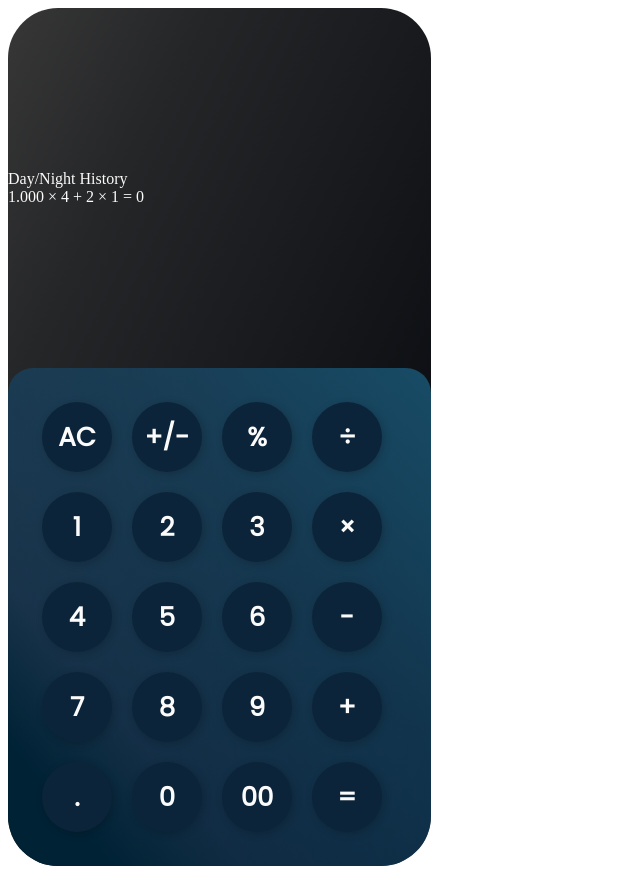
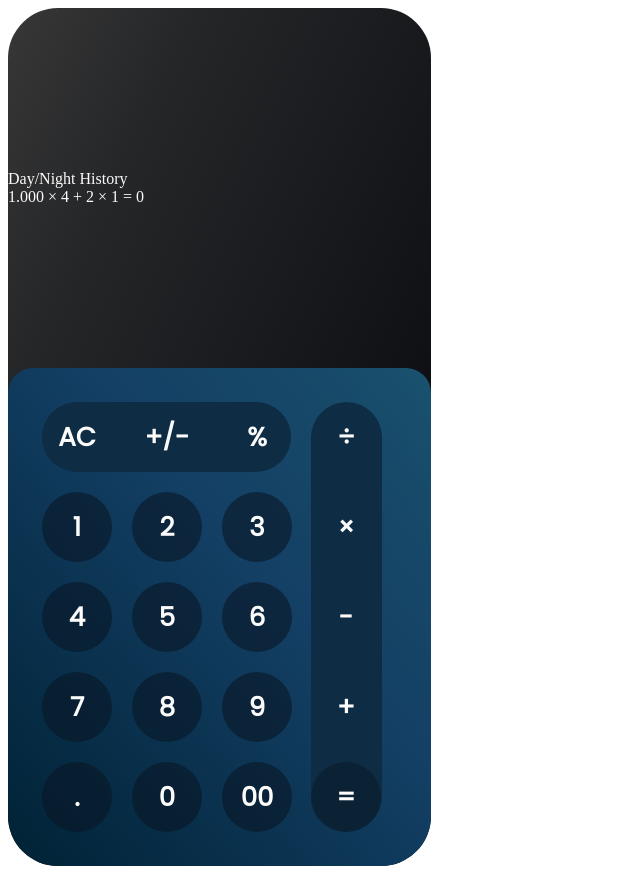
Before and after one commit to yana-bkv/calculator-js, a plain HTML site: page index.html in a window 1280 px wide. Shown: the whole page, without its empty margins (0-640 px from the left). Drawn offline with Linux system fonts and the light colour scheme; a web font is replaced by a local one.

Commit message:
calculator buttons

```diff
--- a/index.html
+++ b/index.html
@@ -17,40 +17,50 @@
 </head>
 <body>
   <main>
-    <div class="display">
+    <div class="calculator-display">
+      <div class="calculator-display__header">
         <span>Day/Night</span>
         <span>History</span>
-      <div>
+      </div>
+      <div class="calculator-display__content">
         <span>1.000 × 4 + 2 × 1</span>
         <span>=</span>
         <output id="display" aria-live="polite">0</output>
       </div>
     </div>
-    <div class="buttons-grid">
+    <div class="calculator-grid">
+      <div class="calculator-left">
+        <div class="calculator-utilities">
           <button type="button" aria-label="Delete number">AC</button>
           <button type="button" aria-label="Number +/-">+/-</button>
           <button type="button" aria-label="Operation %">%</button>
-      <button class="operation-btn" type="button" aria-label="Operation ÷">÷</button>
-
+        </div>
+        <div class="calculator-numbers">
           <button type="button" aria-label="Number 1">1</button>
           <button type="button" aria-label="Number 2">2</button>
           <button type="button" aria-label="Number 3">3</button>
-      <button class="operation-btn"  type="button" aria-label="Operation ×">×</button>
 
           <button type="button" aria-label="Number 4">4</button>
           <button type="button" aria-label="Number 5">5</button>
           <button type="button" aria-label="Number 6">6</button>
-      <button class="operation-btn"  type="button" aria-label="Operation -">-</button>
 
           <button type="button" aria-label="Number 7">7</button>
           <button type="button" aria-label="Number 8">8</button>
           <button type="button" aria-label="Number 9">9</button>
-      <button class="operation-btn"  type="button" aria-label="Operation +">+</button>
 
           <button type="button" aria-label="">.</button>
           <button type="button" aria-label="Number 0">0</button>
           <button type="button" aria-label="Number 00">00</button>
-      <button class="operation-btn"  type="button" aria-label="Equals">=</button>
+        </div>
+      </div>
+      <div class="calculator-operators">
+        <button class="calculator-operator" type="button" aria-label="Operation ÷">÷</button>
+        <button class="calculator-operator"  type="button" aria-label="Operation ×">×</button>
+        <button class="calculator-operator"  type="button" aria-label="Operation -">-</button>
+        <button class="calculator-operator"  type="button" aria-label="Operation +">+</button>
+        <button class="calculator-operator calculator-operators--equal"  type="button" aria-label="Equals">=</button>
+      </div>
+
     </div>
   </main>
 </body>
--- a/styles/buttons.css
+++ b/styles/buttons.css
@@ -1,20 +1,34 @@
-.buttons-grid {
+.calculator-grid {
     background: var(--buttons-bg);
 
     border-radius: 25px 25px 50px 50px;
+    padding: 34px;
 }
 
-.buttons-grid > button {
-    background-color: var(--button-bg);
+.calculator-grid button {
     color: var(--text);
-    box-shadow : var(--button-shadow);
+    background: none;
 
+    width: 70px;
+    height: 70px;
     border: none;
     font-family: "Poppins", sans-serif;
     font-size: 26px;
     font-weight: bold;
+    border-radius: 50px;
 }
 
-.operation-btn {
+.calculator-utilities,
+.calculator-operators {
+    background-color: var(--button-bg-section);
+    border-radius: 50px;
+}
+
+.calculator-numbers > button {
     background-color: var(--button-bg);
+    border-radius: 50px;
 }
+
+.calculator-operators--equal {
+    background-color: var(--button-bg-dark) !important;
+}
--- a/styles/layout.css
+++ b/styles/layout.css
@@ -3,17 +3,34 @@ main {
     align-items: end;
 }
 
-.buttons-grid {
+.calculator-grid {
     display: grid;
-    grid-template-columns: 70px 70px 70px 70px;
-    grid-template-rows: 70px 70px 70px 70px 70px;
+    grid-template-columns: 70% 20%;
+    gap: 20px;
+}
+
+.calculator-left {
+    display: flex;
+    flex-direction: column;
+    gap: 20px;
+}
+
+.calculator-numbers,
+.calculator-utilities {
+    display: grid;
+    grid-template-columns: repeat(3, 1fr);
+    gap: 20px;
+}
+
+.calculator-operators {
+    display: grid;
+    grid-template-rows: repeat(3, 1fr);
     gap: 20px;
 
-    padding: 34px;
+    justify-content: center;
 }
 
-.buttons-grid > button {
-    border-radius: 50px;
-    width: 70px;
-    height: 70px;
+.calculator-grid button:hover {
+    background-color: var(--button-bg-hover);
+    cursor: pointer;
 }
--- a/styles/theme-dark.css
+++ b/styles/theme-dark.css
@@ -11,11 +11,14 @@
 
     --buttons-bg: linear-gradient(
             to top right,
-            rgb(0, 34, 53) 12%,
-            rgba(19, 63, 100, 0.6) 28%,
-            rgba(23, 73, 105, 0.7) 65%,
-            rgba(25, 82, 111, 0.9) 100%
+            rgb(0, 34, 53) 0%,
+            rgba(19, 63, 100) 58%,
+            rgba(23, 73, 105) 85%,
+            rgba(25, 82, 111) 100%
     );
-    --button-bg: #0C2439;
-    --button-shadow:  2px 2px 8px rgba(0, 0, 0, 0.2);
+    --button-bg: rgba(9, 23, 37, 0.6);
+    --button-bg-dark: rgba(11, 32, 51, 0.8);
+    --button-bg-section: #0E2C43;
+
+    --button-bg-hover: #0B2030;
 }
```
Lines whose indentation alone changed are shown as unchanged.
